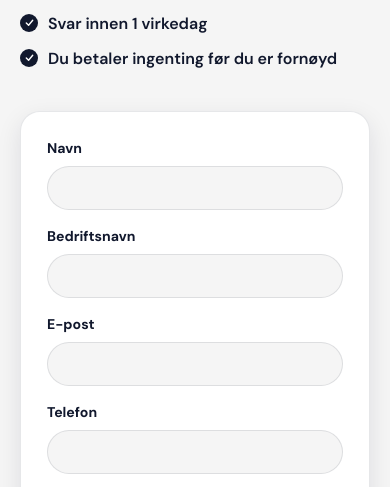
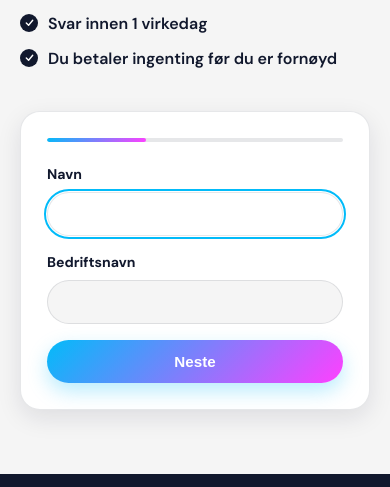
Before and after one commit to erlkor/websitebusiness, a plain HTML site: page index.html in a window 390 px wide. Shown: the part 8574-9061 px from the top of the page. Drawn offline with Linux system fonts and the light colour scheme.

Commit message:
Turn contact form into a 3-step wizard
Splits the contact form into three steps (name/business, then
email/phone, then message) with a gradient progress bar, back/next
navigation, per-step validation, and Enter-to-advance. Also fixes a
pre-existing CSS bug where .btn's display:inline-flex silently
overrode the [hidden] attribute on buttons.

Co-Authored-By: Claude Sonnet 5 <noreply@anthropic.com>

```diff
--- a/css/styles.css
+++ b/css/styles.css
@@ -111,6 +111,7 @@ p { margin: 0 0 1em; color: var(--color-text-muted); }
   cursor: pointer;
   transition: transform 0.15s ease, box-shadow 0.15s ease, filter 0.15s ease, color 0.15s ease, border-color 0.15s ease, background-color 0.15s ease;
 }
+.btn[hidden] { display: none; }
 .btn-primary {
   background: var(--gradient-brand);
   color: #fff;
@@ -705,6 +706,28 @@ p { margin: 0 0 1em; color: var(--color-text-muted); }
   outline-offset: 1px;
   background: #fff;
 }
+.form-progress {
+  height: 4px;
+  background: var(--color-border);
+  border-radius: 999px;
+  overflow: hidden;
+  margin-bottom: 22px;
+}
+.form-progress-bar {
+  height: 100%;
+  width: 33.33%;
+  background: var(--gradient-brand);
+  border-radius: 999px;
+  transition: width 0.3s ease;
+}
+.form-nav {
+  display: flex;
+  gap: 12px;
+  margin-top: 4px;
+}
+.form-nav .btn { flex: 1; }
+.form-back { flex: 0 0 auto; }
+
 /* Footer */
 .site-footer {
   background: var(--color-header-bg);
--- a/index.html
+++ b/index.html
@@ -367,7 +367,10 @@ src="https://www.facebook.com/tr?id=557366873547529&ev=PageView&noscript=1"
         </ul>
       </div>
 
-      <form class="contact-form" id="contactForm" data-mailto="hei@zumer.no">
+      <form class="contact-form" id="contactForm" data-mailto="hei@zumer.no" novalidate>
+        <div class="form-progress"><div class="form-progress-bar" id="formProgressBar"></div></div>
+
+        <div class="form-step" data-step="1">
           <div class="form-row">
             <label for="name">Navn</label>
             <input type="text" id="name" name="Navn" required>
@@ -376,6 +379,9 @@ src="https://www.facebook.com/tr?id=557366873547529&ev=PageView&noscript=1"
             <label for="business">Bedriftsnavn</label>
             <input type="text" id="business" name="Bedrift" required>
           </div>
+        </div>
+
+        <div class="form-step" data-step="2" hidden>
           <div class="form-row">
             <label for="email">E-post</label>
             <input type="email" id="email" name="subject" required>
@@ -384,11 +390,20 @@ src="https://www.facebook.com/tr?id=557366873547529&ev=PageView&noscript=1"
             <label for="phone">Telefon</label>
             <input type="tel" id="phone" name="Telefon" required>
           </div>
+        </div>
+
+        <div class="form-step" data-step="3" hidden>
           <div class="form-row">
             <label for="message">Kort om bedriften din</label>
             <textarea id="message" name="body" rows="3" placeholder="Hva slags bedrift, og hva ønsker du deg av en nettside?"></textarea>
           </div>
-        <button type="submit" class="btn btn-dark btn-block">Send inn</button>
+        </div>
+
+        <div class="form-nav">
+          <button type="button" class="btn btn-outline form-back" id="formBack" hidden>Tilbake</button>
+          <button type="button" class="btn btn-primary" id="formNext">Neste</button>
+          <button type="submit" class="btn btn-dark" id="formSubmit" hidden>Send inn</button>
+        </div>
       </form>
     </div>
   </section>
--- a/js/main.js
+++ b/js/main.js
@@ -18,6 +18,63 @@
 
   var form = document.getElementById("contactForm");
   if (form) {
+    var steps = Array.prototype.slice.call(form.querySelectorAll(".form-step"));
+    var progressBar = document.getElementById("formProgressBar");
+    var backBtn = document.getElementById("formBack");
+    var nextBtn = document.getElementById("formNext");
+    var submitBtn = document.getElementById("formSubmit");
+    var currentStep = 0;
+
+    var showStep = function (index) {
+      steps.forEach(function (step, i) {
+        step.hidden = i !== index;
+      });
+      backBtn.hidden = index === 0;
+      var isLast = index === steps.length - 1;
+      nextBtn.hidden = isLast;
+      submitBtn.hidden = !isLast;
+      progressBar.style.width = ((index + 1) / steps.length) * 100 + "%";
+      var firstField = steps[index].querySelector("input, textarea");
+      if (firstField) firstField.focus({ preventScroll: true });
+    };
+
+    var stepIsValid = function (index) {
+      var fields = steps[index].querySelectorAll("input, textarea");
+      for (var i = 0; i < fields.length; i++) {
+        if (!fields[i].checkValidity()) {
+          fields[i].reportValidity();
+          return false;
+        }
+      }
+      return true;
+    };
+
+    if (steps.length) {
+      showStep(currentStep);
+
+      nextBtn.addEventListener("click", function () {
+        if (!stepIsValid(currentStep)) return;
+        if (currentStep < steps.length - 1) {
+          currentStep++;
+          showStep(currentStep);
+        }
+      });
+
+      backBtn.addEventListener("click", function () {
+        if (currentStep > 0) {
+          currentStep--;
+          showStep(currentStep);
+        }
+      });
+
+      form.addEventListener("keydown", function (e) {
+        if (e.key === "Enter" && e.target.tagName === "INPUT" && currentStep < steps.length - 1) {
+          e.preventDefault();
+          nextBtn.click();
+        }
+      });
+    }
+
     form.addEventListener("submit", function (e) {
       e.preventDefault();
     });
```
Lines whose indentation alone changed are shown as unchanged.
